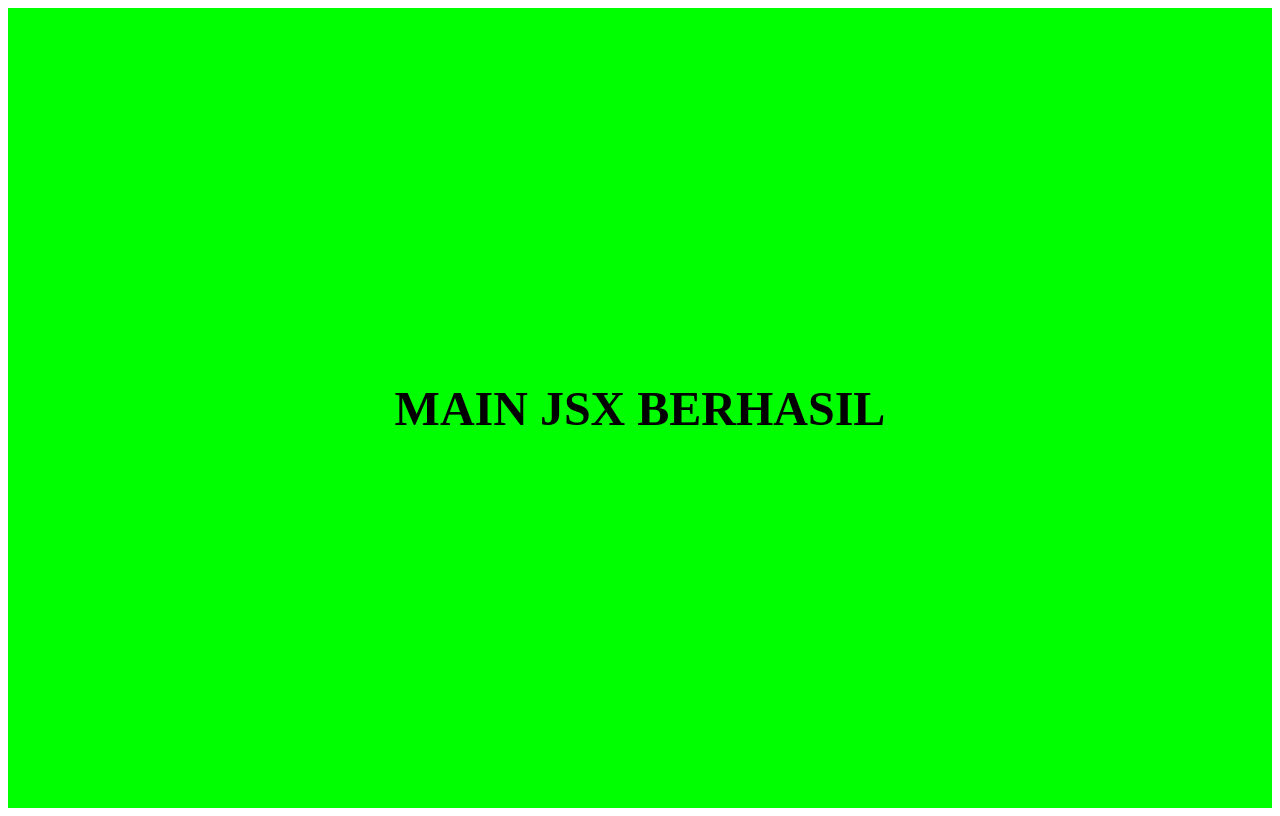
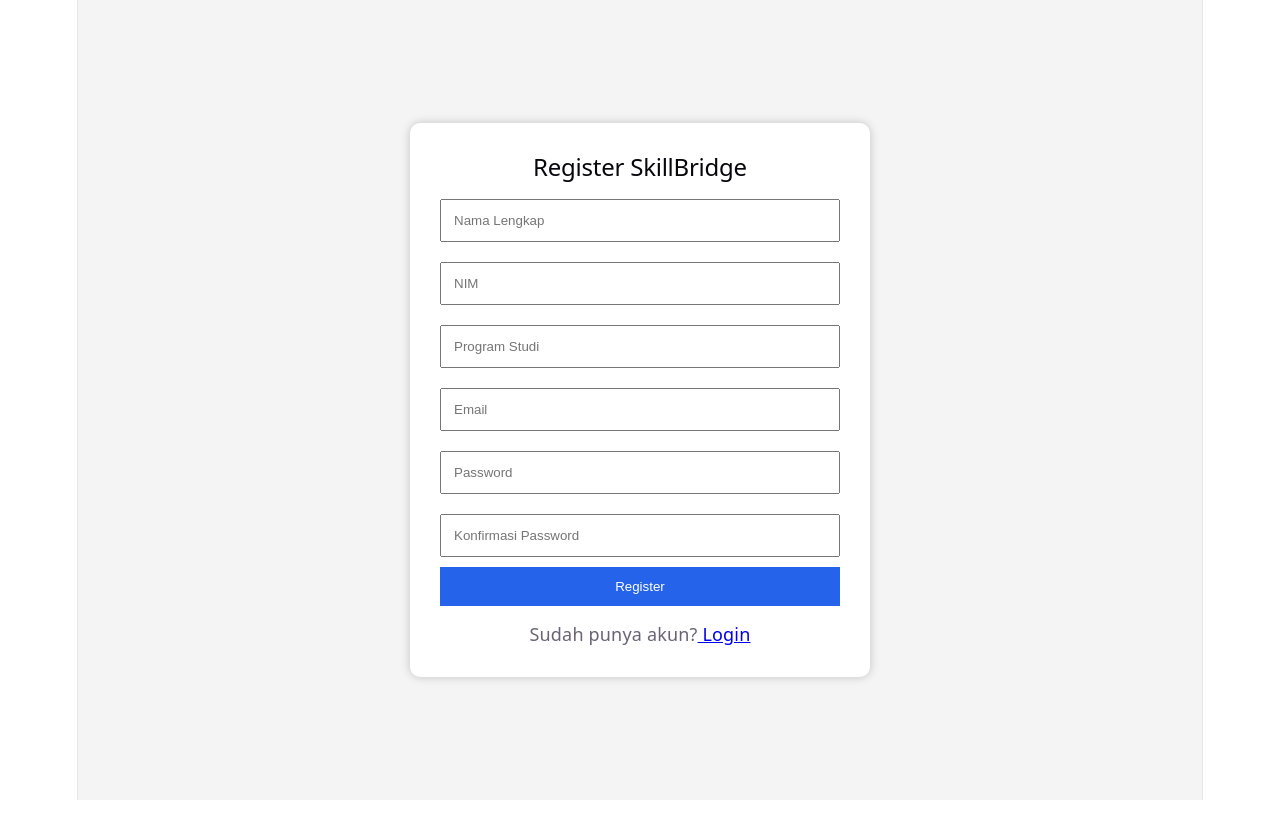
Before and after one commit to NoName-LastMan/SkillBridge, a React app in the folder frontend/: page /register in a window 1280 px wide. Built offline with nearby package versions, Linux system fonts and the light colour scheme; the HTML template or start-up script is replaced by a standard one.

Commit message:
feat: add register page, dashboard page, and update routing

```diff
--- a/frontend/src/App.jsx
+++ b/frontend/src/App.jsx
@@ -1,21 +1,35 @@
-import { BrowserRouter, Routes, Route } from 'react-router-dom';
-import Login from './pages/Login';
-import Profile from './pages/Profile';
-import Projects from './pages/Projects';
-import ProjectDetail from './pages/ProjectDetail';
+import { BrowserRouter, Routes, Route } from "react-router-dom";
+
+import Login from "./pages/Login";
+import Register from "./pages/Register";
+import Dashboard from "./pages/Dashboard";
+import Profile from "./pages/Profile";
+import Projects from "./pages/Projects";
+import ProjectDetail from "./pages/ProjectDetail";
 
 export default function App() {
   return (
     <BrowserRouter>
       <Routes>
+
+        {/* Halaman utama */}
         <Route path="/" element={<Login />} />
+
+        {/* Auth */}
         <Route path="/login" element={<Login />} />
+        <Route path="/register" element={<Register />} />
+
+        {/* Dashboard */}
+        <Route path="/dashboard" element={<Dashboard />} />
+
+        {/* Fitur */}
         <Route path="/profile" element={<Profile />} />
         <Route path="/projects" element={<Projects />} />
         <Route path="/projects/:id" element={<ProjectDetail />} />
 
-  {/* route cadangan */}
+        {/* Route cadangan */}
         <Route path="*" element={<Login />} />
+
       </Routes>
     </BrowserRouter>
   );
--- a/frontend/src/main.jsx
+++ b/frontend/src/main.jsx
@@ -1,19 +1,10 @@
-import React from 'react'
-import ReactDOM from 'react-dom/client'
+import React from "react";
+import ReactDOM from "react-dom/client";
+import App from "./App";
+import "./index.css";
 
-ReactDOM.createRoot(document.getElementById('root')).render(
-  <div
-    style={{
-      background: 'lime',
-      color: 'black',
-      minHeight: '100vh',
-      display: 'flex',
-      alignItems: 'center',
-      justifyContent: 'center',
-      fontSize: '48px',
-      fontWeight: 'bold',
-    }}
-  >
-    MAIN JSX BERHASIL
-  </div>
-)
+ReactDOM.createRoot(document.getElementById("root")).render(
+  <React.StrictMode>
+    <App />
+  </React.StrictMode>
+);
--- /dev/null
+++ b/frontend/src/pages/Dashboard.jsx
@@ -0,0 +1,23 @@
+import { Link } from "react-router-dom";
+
+export default function Dashboard() {
+  return (
+    <div style={{ padding: "40px" }}>
+      <h1>Dashboard SkillBridge</h1>
+
+      <p>Selamat datang di aplikasi SkillBridge.</p>
+
+      <div style={{ marginTop: "20px" }}>
+        <Link to="/projects">
+          <button>Lihat Project</button>
+        </Link>
+
+        <Link to="/profile">
+          <button style={{ marginLeft: "10px" }}>
+            Profil Saya
+          </button>
+        </Link>
+      </div>
+    </div>
+  );
+}
--- /dev/null
+++ b/frontend/src/pages/Register.jsx
@@ -0,0 +1,139 @@
+import { useState } from "react";
+import { Link } from "react-router-dom";
+
+export default function Register() {
+  const [form, setForm] = useState({
+    nama: "",
+    nim: "",
+    prodi: "",
+    email: "",
+    password: "",
+    confirmPassword: "",
+  });
+
+  const handleChange = (e) => {
+    setForm({
+      ...form,
+      [e.target.name]: e.target.value,
+    });
+  };
+
+  const handleSubmit = (e) => {
+    e.preventDefault();
+
+    if (form.password !== form.confirmPassword) {
+      alert("Password tidak sama!");
+      return;
+    }
+
+    alert("Register berhasil (sementara)");
+  };
+
+  return (
+    <div
+      style={{
+        minHeight: "100vh",
+        display: "flex",
+        justifyContent: "center",
+        alignItems: "center",
+        background: "#f4f4f4",
+      }}
+    >
+      <div
+        style={{
+          width: "400px",
+          background: "white",
+          padding: "30px",
+          borderRadius: "10px",
+          boxShadow: "0 0 10px rgba(0,0,0,0.2)",
+        }}
+      >
+        <h2 style={{ textAlign: "center" }}>
+          Register SkillBridge
+        </h2>
+
+        <form onSubmit={handleSubmit}>
+
+          <input
+            name="nama"
+            placeholder="Nama Lengkap"
+            value={form.nama}
+            onChange={handleChange}
+            style={input}
+          />
+
+          <input
+            name="nim"
+            placeholder="NIM"
+            value={form.nim}
+            onChange={handleChange}
+            style={input}
+          />
+
+          <input
+            name="prodi"
+            placeholder="Program Studi"
+            value={form.prodi}
+            onChange={handleChange}
+            style={input}
+          />
+
+          <input
+            name="email"
+            placeholder="Email"
+            type="email"
+            value={form.email}
+            onChange={handleChange}
+            style={input}
+          />
+
+          <input
+            name="password"
+            placeholder="Password"
+            type="password"
+            value={form.password}
+            onChange={handleChange}
+            style={input}
+          />
+
+          <input
+            name="confirmPassword"
+            placeholder="Konfirmasi Password"
+            type="password"
+            value={form.confirmPassword}
+            onChange={handleChange}
+            style={input}
+          />
+
+          <button style={button}>
+            Register
+          </button>
+
+        </form>
+
+        <p style={{ textAlign: "center", marginTop: "15px" }}>
+          Sudah punya akun?
+          <Link to="/login"> Login</Link>
+        </p>
+
+      </div>
+    </div>
+  );
+}
+
+const input = {
+  width: "100%",
+  padding: "12px",
+  marginTop: "10px",
+  marginBottom: "10px",
+  boxSizing: "border-box",
+};
+
+const button = {
+  width: "100%",
+  padding: "12px",
+  background: "#2563eb",
+  color: "white",
+  border: "none",
+  cursor: "pointer",
+};
```
Lines whose indentation alone changed are shown as unchanged.
